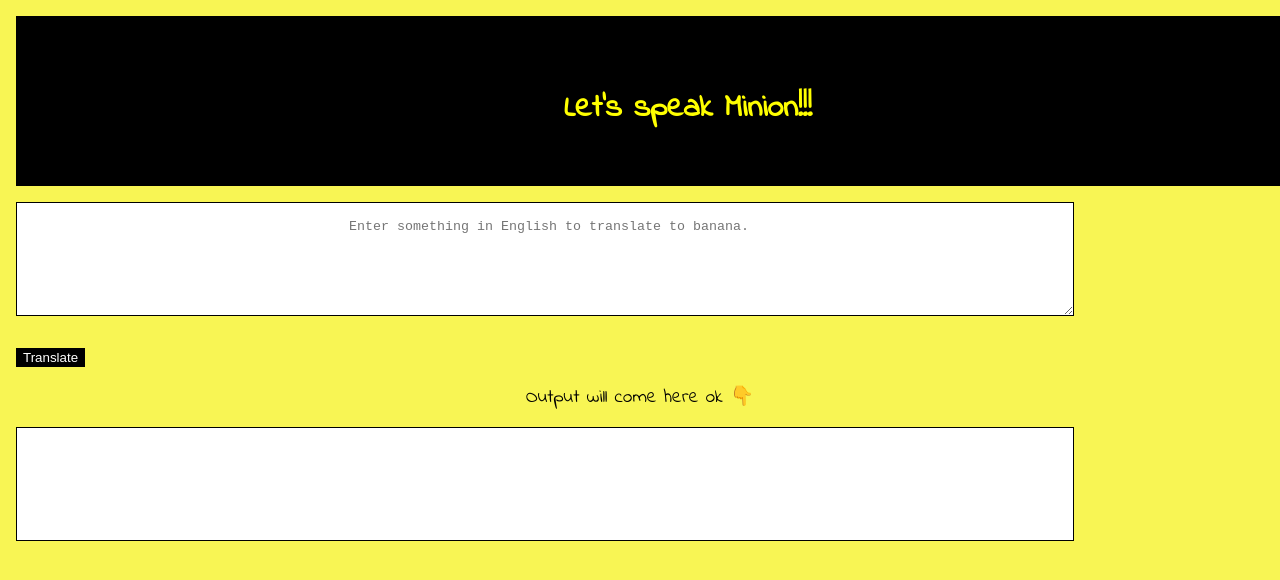
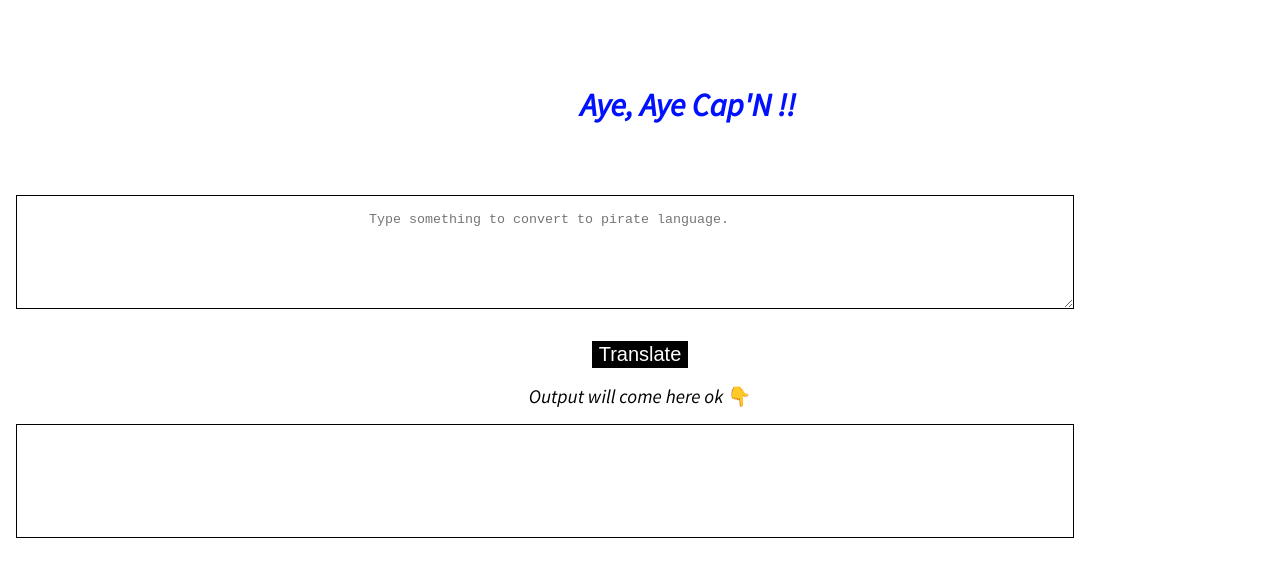
Before and after one commit to abhinavtk/Pirate-speak, a plain HTML site: page index.html in a window 1280 px wide. Shown: the top 580 px of the page. Drawn offline with Linux system fonts and the light colour scheme.

Commit message:
Update: app.js and styles.css

```diff
--- a/app.js
+++ b/app.js
@@ -2,7 +2,7 @@ var btnTranslate = document.querySelector("#btn-translate");
 var textInput = document.querySelector("#txt-input");
 var outputDiv = document.querySelector("#output");
 
-var serverUrl = "https://api.funtranslations.com/translate/minion.json"
+var serverUrl = "https://api.funtranslations.com/translate/pirate.json"
 
 function getTranslationUrl(text) {
     return serverUrl + "?text=" + text;
--- a/index.html
+++ b/index.html
@@ -5,7 +5,7 @@
     <meta charset="UTF-8">
     <meta http-equiv="X-UA-Compatible" content="IE=edge">
     <meta name="viewport" content="width=device-width, initial-scale=1.0">
-    <title>Banana Speak</title>
+    <title>Aye, Aye Cap'N</title>
 
     <link href="styles.css" rel="stylesheet" />
 </head>
@@ -14,17 +14,17 @@
 
     <header class="hero">
         <!-- <img class="hero-img" src="images/hero.svg" /> -->
-        <h1 class="hero-txt">Let's speak <span class="hero-highlight">Minion!!! </span></h1>
+        <h1 class="hero-txt">Aye, Aye Cap'N !!</span></h1>
     </header>
 
-
-    <textarea id="txt-input" placeholder=" Enter something in English to translate to banana."></textarea>
+    <div class='container'>
+    <textarea id="txt-input" placeholder=" Type something to convert to pirate language."></textarea>
     <button id="btn-translate">Translate</button>
 
     <div class="output-text">Output will come here ok 👇</div>
     <div id="output"> </div>
 
-
+    </div>
 
     <script src="app.js" type="text/javascript"> </script>
 </body>
--- a/styles.css
+++ b/styles.css
@@ -1,13 +1,13 @@
-@import url('https://fonts.googleapis.com/css2?family=Indie+Flower:wght@400;700&display=swap');
+@import url('https://fonts.googleapis.com/css2?family=Source+Sans+Pro:ital@1&display=swap');
 
 :root {
     --primary-color: black;
     --off-white: #E5E7EB;
 }
 body {
-    font-family: 'Indie Flower', cursive;
+    font-family: 'Source Sans Pro', sans-serif;
     margin: 0px;
-    background-color:#f8f554 ;
+    background-color:#ffffff ;
 }
 #txt-input {
     border: 1px solid black;
@@ -22,6 +22,7 @@ body {
 
 #btn-translate {
     border: 1px solid black;
+    font-size: 20px;
     margin: 1rem;
     background-color: black;
     color: white;
@@ -41,7 +42,7 @@ body {
 
 .hero {
     padding: 2rem;
-    background-color: black;    ;
+    background-color: rgb(255, 255, 255);    ;
     border: 1rem;
     width: 100%;
     margin: 1rem;
@@ -55,9 +56,14 @@ body {
 
 .hero .hero-txt {
     padding-top: 1rem;
-    color: yellow;
+    color: rgb(0, 17, 255);
     text-align: center;
 }
+
+.container{
+    text-align: center;
+}
+
 .output-text {
     font-size:larger;
     text-align: center;
```
